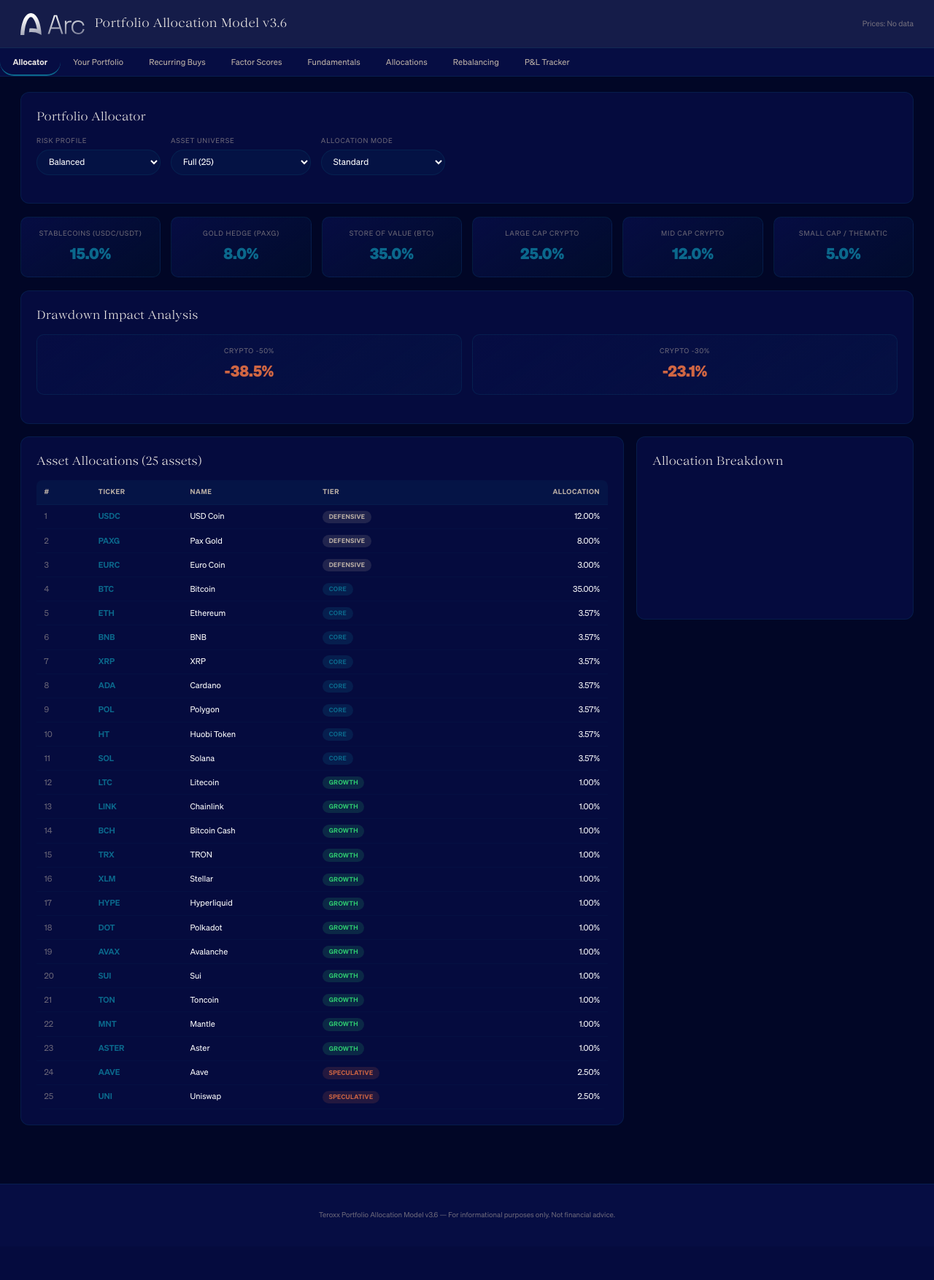
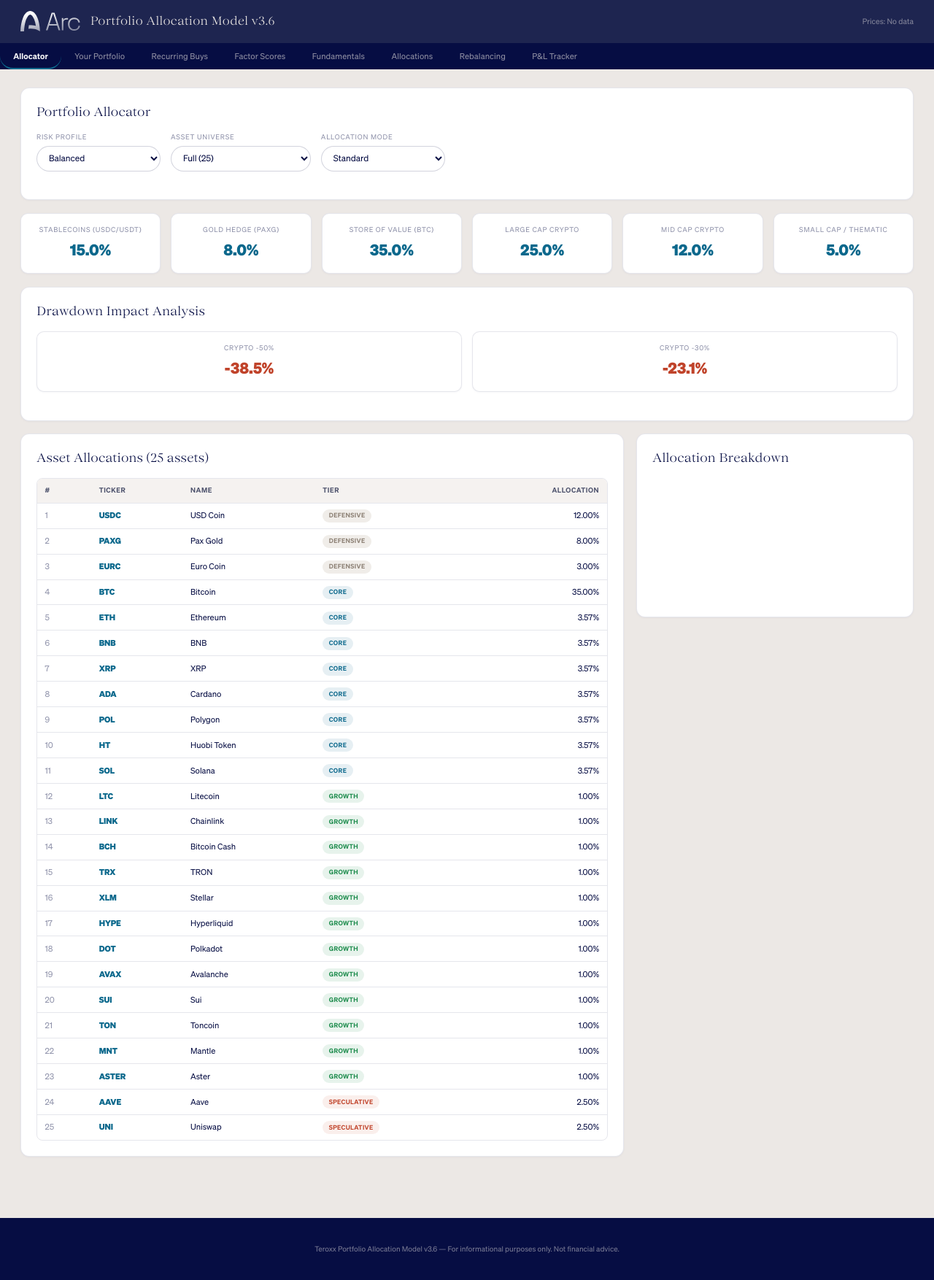
Before and after one commit to abiesaga90/teroxx-portfolio-app, a FastAPI app: page / in a window 1280 px wide. Shown: the whole page at 73% size. Before the commit the page ends 1670 px from the top, so only its background shows below. Run offline with FastAPI, Linux system fonts and the light colour scheme; data that the repository does not hold is empty; a map, chart or similar area stays blank.

Commit message:
Switch to light theme matching teroxx.com brand guidelines
White/cream backgrounds (#ECE8E5), deep indigo text (#060d43),
white cards, pill-shaped inputs/buttons/badges, dark nav bar.
Chart colors follow brand palette order. Matches teroxx.com
visual identity while keeping dashboard readability.

Co-Authored-By: Claude Opus 4.6 (1M context) <noreply@anthropic.com>

```diff
--- a/app/static/css/teroxx.css
+++ b/app/static/css/teroxx.css
@@ -38,19 +38,25 @@
     --electric-sky: #0b688c;
     --sandstone: #bfb3a8;
     --cream: #ECE8E5;
-    --taupe: #D9D2CB;
+    --cream-dark: #D9D2CB;
     --sunset-ember: #d06643;
     --ember-warm: #ef6b51;
     --white: #ffffff;
-    --black: #000000;
-    --card-bg: rgba(6, 13, 67, 0.85);
-    --card-border: rgba(11, 104, 140, 0.18);
-    --card-hover: rgba(11, 104, 140, 0.10);
-    --text-primary: #ffffff;
-    --text-secondary: #bfb3a8;
-    --text-muted: rgba(191, 179, 168, 0.55);
-    --success: #2ecc71;
-    --danger: #d06643;
+
+    /* Light theme tokens */
+    --bg-page: #ECE8E5;
+    --bg-card: #ffffff;
+    --bg-card-alt: #F5F2F0;
+    --bg-header: rgba(23, 30, 75, 0.97);
+    --bg-table-header: #F5F2F0;
+    --bg-table-hover: rgba(11, 104, 140, 0.04);
+    --border: rgba(6, 13, 67, 0.10);
+    --border-strong: rgba(6, 13, 67, 0.18);
+    --text-primary: #060d43;
+    --text-secondary: #4a4f6a;
+    --text-muted: rgba(6, 13, 67, 0.45);
+    --success: #1a8a4a;
+    --danger: #c0432a;
     --transition: all 0.3s ease-in-out;
 }
 
@@ -63,19 +69,18 @@ html {
 
 body {
     font-family: 'Sohne', Arial, Helvetica, sans-serif;
-    background: var(--nightblue);
+    background: var(--bg-page);
     color: var(--text-primary);
     min-height: 100vh;
     line-height: 1.5;
 }
 
-/* ── Header (matches teroxx.com sticky nav) ── */
+/* ── Header (dark nav bar from teroxx.com) ── */
 .header {
-    background: rgba(23, 30, 75, 0.95);
+    background: var(--bg-header);
     backdrop-filter: blur(50px);
     -webkit-backdrop-filter: blur(50px);
-    border-bottom: 1px solid var(--card-border);
-    padding: 1.25rem 2rem;
+    padding: 1.1rem 2rem;
     display: flex;
     align-items: center;
     justify-content: space-between;
@@ -85,11 +90,11 @@ body {
     transition: background 0.5s ease;
 }
 
-.header-logo { height: 30px; }
+.header-logo { height: 28px; }
 
 .header-title {
     font-family: 'SometimesTimes', Georgia, 'Times New Roman', serif;
-    font-size: 1.2rem;
+    font-size: 1.15rem;
     font-weight: 500;
     color: var(--cream);
     letter-spacing: 0.02em;
@@ -97,15 +102,14 @@ body {
 
 .header-meta {
     font-size: 0.75rem;
-    color: var(--text-muted);
+    color: rgba(236, 232, 229, 0.5);
 }
 
-/* ── Tab Navigation ── */
+/* ── Tab Navigation (dark strip below header) ── */
 .tab-nav {
     display: flex;
     gap: 0;
     background: var(--deep-indigo);
-    border-bottom: 1px solid var(--card-border);
     overflow-x: auto;
     -webkit-overflow-scrolling: touch;
     scrollbar-width: none;
@@ -113,10 +117,10 @@ body {
 .tab-nav::-webkit-scrollbar { display: none; }
 
 .tab-btn {
-    padding: 0.75rem 1.25rem;
+    padding: 0.7rem 1.3rem;
     background: none;
     border: none;
-    color: var(--text-secondary);
+    color: rgba(236, 232, 229, 0.6);
     font-family: 'Sohne', Arial, sans-serif;
     font-size: 0.8rem;
     font-weight: 400;
@@ -125,16 +129,15 @@ body {
     border-bottom: 2px solid transparent;
     transition: var(--transition);
     letter-spacing: 0.01em;
-    position: relative;
 }
 
 .tab-btn:hover {
-    color: var(--white);
-    background: rgba(11, 104, 140, 0.08);
+    color: var(--cream);
+    background: rgba(255, 255, 255, 0.05);
 }
 
 .tab-btn.active {
-    color: var(--cream);
+    color: #ffffff;
     border-bottom-color: var(--electric-sky);
     font-weight: 600;
 }
@@ -143,7 +146,7 @@ body {
 .main {
     max-width: 1440px;
     margin: 0 auto;
-    padding: 1.5rem 2rem;
+    padding: 1.75rem 2rem;
 }
 
 .tab-panel {
@@ -161,24 +164,26 @@ body {
 
 /* ── Cards ── */
 .card {
-    background: var(--card-bg);
-    border: 1px solid var(--card-border);
+    background: var(--bg-card);
+    border: 1px solid var(--border);
     border-radius: 12px;
     padding: 1.5rem;
     margin-bottom: 1.25rem;
-    transition: border-color 0.3s ease;
+    box-shadow: 0 1px 3px rgba(6, 13, 67, 0.04);
+    transition: box-shadow 0.3s ease, border-color 0.3s ease;
 }
 
 .card:hover {
-    border-color: rgba(11, 104, 140, 0.3);
+    box-shadow: 0 4px 12px rgba(6, 13, 67, 0.06);
+    border-color: var(--border-strong);
 }
 
 .card-header {
     font-family: 'SometimesTimes', Georgia, serif;
-    font-size: 1.15rem;
+    font-size: 1.2rem;
     font-weight: 500;
     margin-bottom: 1rem;
-    color: var(--cream);
+    color: var(--deep-indigo);
     letter-spacing: 0.01em;
 }
 
@@ -191,17 +196,19 @@ body {
 }
 
 .summary-card {
-    background: linear-gradient(145deg, var(--deep-indigo) 0%, rgba(11, 104, 140, 0.06) 100%);
-    border: 1px solid var(--card-border);
+    background: var(--bg-card);
+    border: 1px solid var(--border);
     border-radius: 10px;
     padding: 1.1rem 1.25rem;
     text-align: center;
+    box-shadow: 0 1px 3px rgba(6, 13, 67, 0.04);
     transition: var(--transition);
 }
 
 .summary-card:hover {
-    border-color: rgba(11, 104, 140, 0.35);
-    transform: translateY(-1px);
+    border-color: var(--electric-sky);
+    transform: translateY(-2px);
+    box-shadow: 0 6px 16px rgba(11, 104, 140, 0.10);
 }
 
 .summary-label {
@@ -218,7 +225,7 @@ body {
     color: var(--electric-sky);
 }
 
-.summary-value.danger { color: var(--sunset-ember); }
+.summary-value.danger { color: var(--danger); }
 .summary-value.success { color: var(--success); }
 
 /* ── Controls ── */
@@ -244,13 +251,13 @@ body {
 }
 
 select, input[type="number"], input[type="text"], input[type="date"] {
-    background: rgba(11, 104, 140, 0.08);
-    border: 1px solid var(--card-border);
-    color: var(--white);
+    background: var(--bg-card);
+    border: 1px solid var(--border-strong);
+    color: var(--text-primary);
     font-family: 'Sohne', Arial, sans-serif;
     font-size: 0.85rem;
     padding: 0.55rem 0.85rem;
-    border-radius: 50px;           /* pill shape from teroxx.com */
+    border-radius: 50px;
     outline: none;
     transition: var(--transition);
     min-width: 170px;
@@ -289,57 +296,43 @@ button, .btn {
 }
 
 .btn-accent {
-    background: var(--electric-sky);
-    border: 1px solid var(--electric-sky);
+    background: var(--nightblue);
+    border: 1px solid var(--nightblue);
     color: var(--white);
-    padding: 0.55rem 1.5rem;
+    padding: 0.6rem 1.75rem;
     font-size: 0.85rem;
     font-weight: 600;
 }
 
 .btn-accent:hover {
-    background: #0d7aa3;
-    border-color: #0d7aa3;
+    background: var(--deep-indigo);
+    border-color: var(--deep-indigo);
     transform: translateY(-1px);
-    box-shadow: 0 4px 12px rgba(11, 104, 140, 0.3);
+    box-shadow: 0 4px 12px rgba(6, 13, 67, 0.15);
 }
 
 .btn-accent:active {
-    background: #095a75;
     transform: translateY(0);
 }
 
-/* ── Profile Toggle (segmented control) ── */
-.profile-toggle {
-    display: inline-flex;
-    border: 1px solid var(--card-border);
-    border-radius: 50px;
-    overflow: hidden;
+.btn-outline {
+    background: transparent;
+    border: 1px solid var(--deep-indigo);
+    color: var(--deep-indigo);
+    padding: 0.55rem 1.5rem;
+    font-size: 0.85rem;
 }
 
-.profile-toggle label {
-    padding: 0.5rem 1.1rem;
-    font-size: 0.8rem;
-    cursor: pointer;
-    color: var(--text-secondary);
-    transition: var(--transition);
-    border-right: 1px solid var(--card-border);
-    user-select: none;
-}
-.profile-toggle label:last-child { border-right: none; }
-
-.profile-toggle input[type="radio"] { display: none; }
-.profile-toggle input[type="radio"]:checked + label,
-.profile-toggle label.active-profile {
-    background: var(--electric-sky);
+.btn-outline:hover {
+    background: var(--deep-indigo);
     color: var(--white);
-    font-weight: 600;
 }
 
 /* ── Tables ── */
 .table-wrap {
     overflow-x: auto;
     border-radius: 8px;
+    border: 1px solid var(--border);
 }
 
 table {
@@ -349,8 +342,8 @@ table {
 }
 
 thead th {
-    background: rgba(11, 104, 140, 0.10);
-    color: var(--sandstone);
+    background: var(--bg-table-header);
+    color: var(--text-secondary);
     font-weight: 600;
     text-transform: uppercase;
     letter-spacing: 0.06em;
@@ -360,36 +353,38 @@ thead th {
     white-space: nowrap;
     position: sticky;
     top: 0;
-    border-bottom: 1px solid var(--card-border);
+    border-bottom: 1px solid var(--border);
 }
 
 thead th.right, td.right { text-align: right; }
 thead th.center, td.center { text-align: center; }
 
 tbody tr {
-    border-bottom: 1px solid rgba(11, 104, 140, 0.06);
+    border-bottom: 1px solid var(--border);
     transition: background 0.15s ease;
 }
 
+tbody tr:last-child { border-bottom: none; }
+
 tbody tr:hover {
-    background: var(--card-hover);
+    background: var(--bg-table-hover);
 }
 
 td {
-    padding: 0.5rem 0.75rem;
+    padding: 0.55rem 0.75rem;
     color: var(--text-primary);
     white-space: nowrap;
 }
 
 .ticker {
-    font-weight: 600;
+    font-weight: 700;
     color: var(--electric-sky);
 }
 
 /* ── Tier & Action Badges (pill shape) ── */
 .tier-badge {
     display: inline-block;
-    padding: 0.15rem 0.6rem;
+    padding: 0.18rem 0.6rem;
     border-radius: 50px;
     font-size: 0.62rem;
     font-weight: 600;
@@ -397,49 +392,50 @@ td {
     letter-spacing: 0.04em;
 }
 
-.tier-fixed      { background: rgba(191, 179, 168, 0.15); color: var(--sandstone); }
-.tier-core       { background: rgba(11, 104, 140, 0.2); color: var(--electric-sky); }
-.tier-growth     { background: rgba(46, 204, 113, 0.15); color: var(--success); }
-.tier-speculative{ background: rgba(208, 102, 67, 0.15); color: var(--sunset-ember); }
+.tier-fixed      { background: #f0ede9; color: #8a7e72; }
+.tier-core       { background: rgba(11, 104, 140, 0.10); color: var(--electric-sky); }
+.tier-growth     { background: rgba(26, 138, 74, 0.10); color: var(--success); }
+.tier-speculative{ background: rgba(208, 102, 67, 0.10); color: var(--danger); }
 
 .action-badge {
     display: inline-block;
-    padding: 0.2rem 0.7rem;
+    padding: 0.22rem 0.75rem;
     border-radius: 50px;
     font-size: 0.68rem;
     font-weight: 700;
 }
 
-.action-buy  { background: rgba(46, 204, 113, 0.15); color: var(--success); }
-.action-sell { background: rgba(208, 102, 67, 0.15); color: var(--sunset-ember); }
+.action-buy  { background: rgba(26, 138, 74, 0.10); color: var(--success); }
+.action-sell { background: rgba(192, 67, 42, 0.10); color: var(--danger); }
 
-.pnl-positive { color: var(--success); }
-.pnl-negative { color: var(--sunset-ember); }
+.pnl-positive { color: var(--success); font-weight: 600; }
+.pnl-negative { color: var(--danger); font-weight: 600; }
 
 /* ── Weight Matrix ── */
 .weight-matrix {
-    border: 1px solid var(--card-border);
+    border: 1px solid var(--border);
     border-radius: 8px;
     overflow: hidden;
     margin-bottom: 1.25rem;
 }
 
 .weight-matrix table { margin: 0; }
+.weight-matrix .table-wrap { border: none; }
 
 .weight-matrix th.active-col {
-    background: rgba(11, 104, 140, 0.22);
+    background: rgba(11, 104, 140, 0.12);
     color: var(--electric-sky);
 }
 
 .weight-matrix td.active-col {
-    background: rgba(11, 104, 140, 0.06);
+    background: rgba(11, 104, 140, 0.04);
     font-weight: 600;
     color: var(--electric-sky);
 }
 
 /* ── Chart Container ── */
 .chart-container {
-    max-width: 350px;
+    max-width: 320px;
     margin: 1rem auto;
 }
 
@@ -472,23 +468,22 @@ td {
     to { transform: rotate(360deg); }
 }
 
-/* ── Footer (matches teroxx.com dark footer) ── */
+/* ── Footer (dark, matches teroxx.com) ── */
 .footer {
     text-align: center;
     padding: 2.5rem 2rem;
-    color: var(--text-muted);
-    font-size: 0.7rem;
+    font-size: 0.72rem;
     background: var(--deep-indigo);
-    border-top: 1px solid var(--card-border);
+    color: rgba(236, 232, 229, 0.5);
     margin-top: 3rem;
 }
 
 .footer a {
-    color: var(--sandstone);
+    color: var(--cream);
     text-decoration: none;
     transition: color 0.15s;
 }
-.footer a:hover { color: var(--cream); }
+.footer a:hover { color: #fff; }
 
 /* ── Donut Legend ── */
 .chart-legend {
--- a/app/static/js/app.js
+++ b/app/static/js/app.js
@@ -27,7 +27,8 @@ function getSharedParams() {
 }
 
 // ── Donut chart rendering ──
-const CHART_COLORS = ['#010626', '#0b688c', '#d06643', '#bfb3a8', '#060d43', '#2ecc71', '#9b59b6', '#e67e22'];
+// Teroxx brand chart palette order (from brand guidelines)
+const CHART_COLORS = ['#010626', '#0b688c', '#d06643', '#4A8FA4', '#bfb3a8', '#060d43'];
 
 let allocChart = null;
 function renderAllocChart(labels, values) {
@@ -42,7 +43,7 @@ function renderAllocChart(labels, values) {
             datasets: [{
                 data: values,
                 backgroundColor: CHART_COLORS.slice(0, labels.length),
-                borderColor: '#010626',
+                borderColor: '#ffffff',
                 borderWidth: 2,
             }],
         },
```
Also changed, not shown: other parts of app/static/css/teroxx.css (+18 -18 lines).
